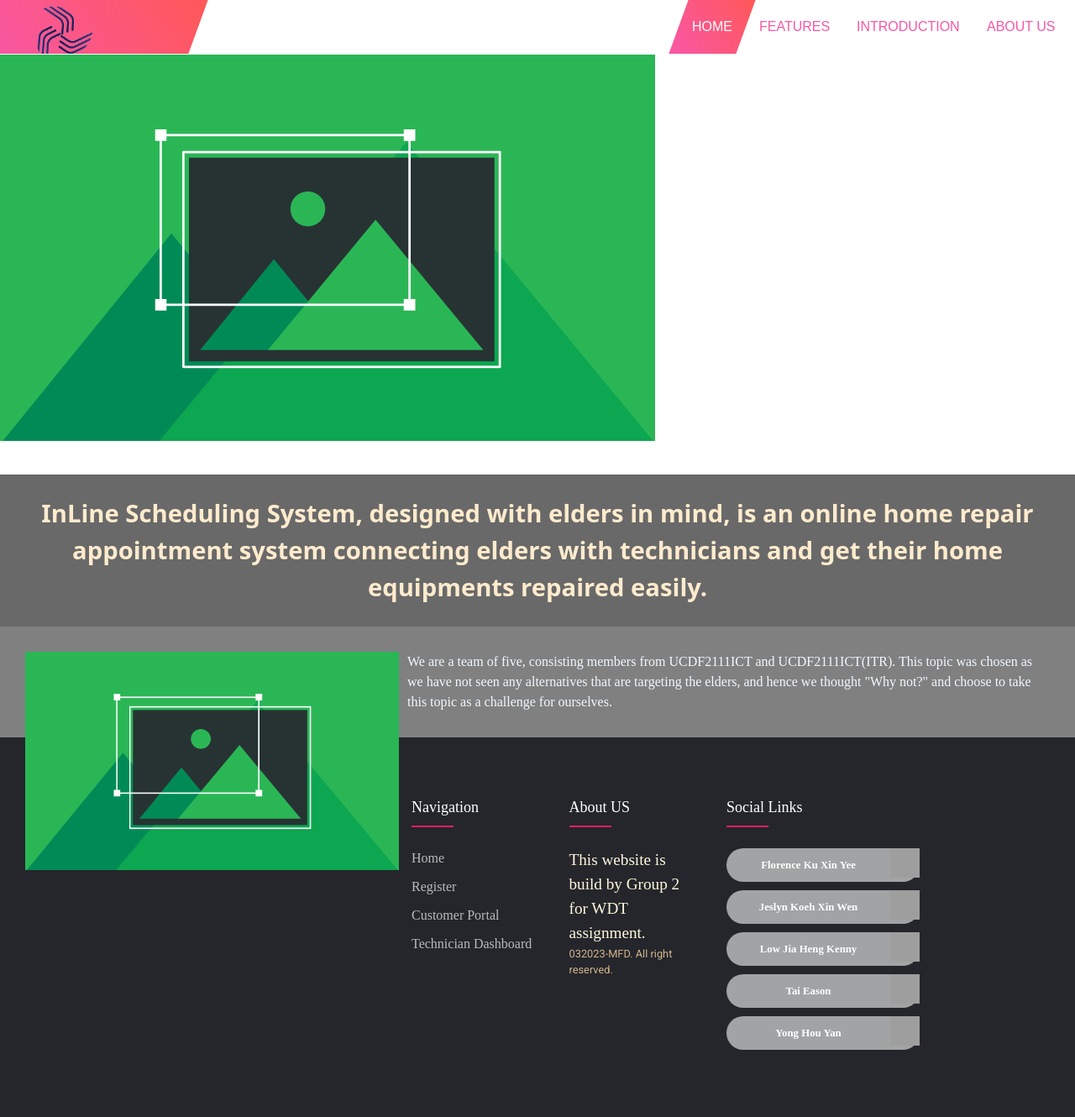
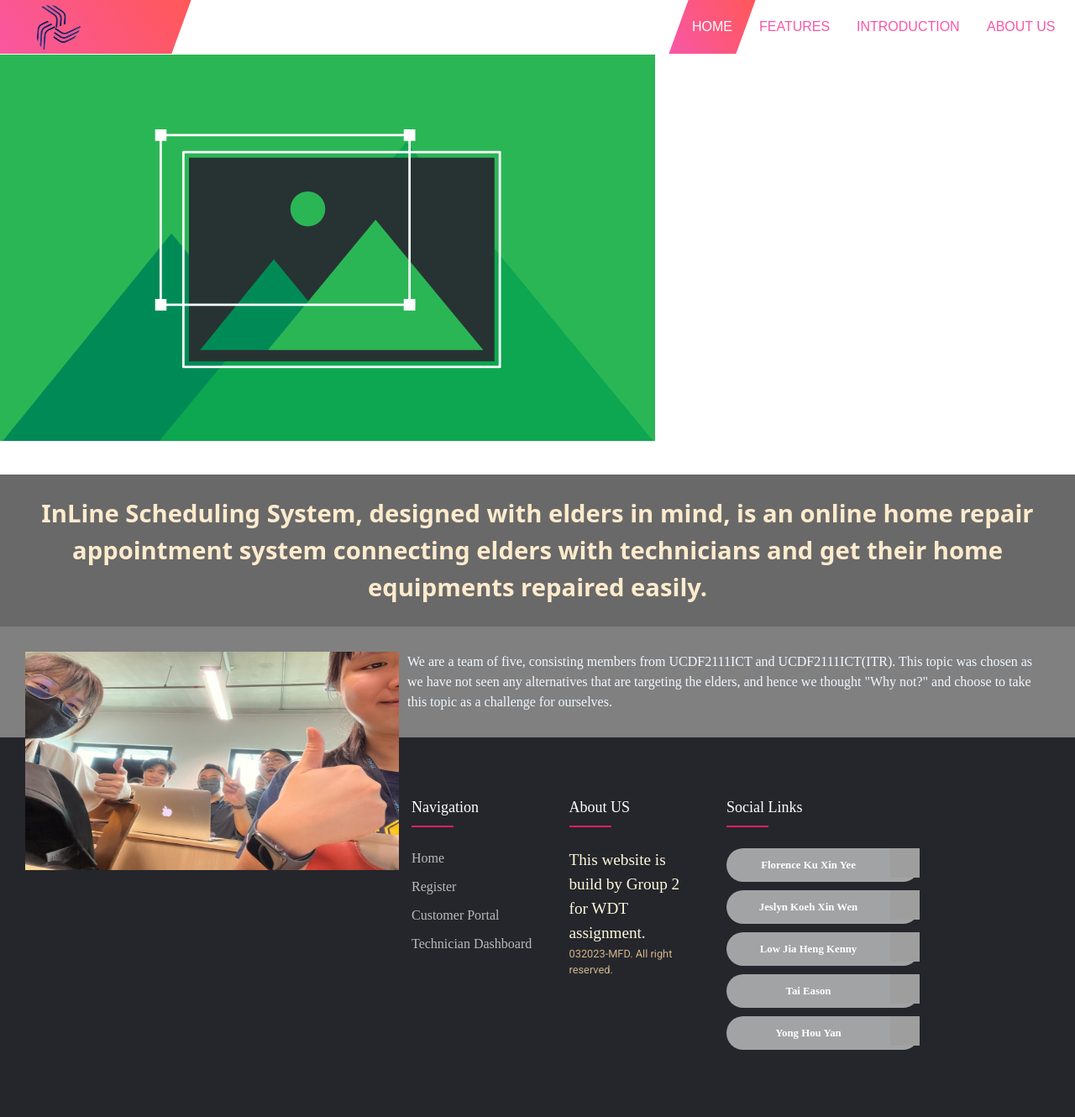
Before and after one commit to tenent007963/WDT, a PHP site: page / in a window 1280 px wide. Shown: the whole page at 84% size. Run offline with PHP 8.4, Linux system fonts and the light colour scheme; grey boxes are pictures that could not be loaded.

Commit message:
more updates, more pain

```diff
--- a/css/navbar.css
+++ b/css/navbar.css
@@ -91,7 +91,7 @@
   }
 
   img.logo-img {
-    width: 100px;
+    width: 80px;
   }
 
   .nav-link {
--- a/head.php
+++ b/head.php
@@ -18,4 +18,5 @@
             <link rel='stylesheet' href='./css/navbar.css' media='all'>";
         };
         ?>
+        <script src="https://code.jquery.com/jquery-3.6.4.min.js" integrity="sha256-oP6HI9z1XaZNBrJURtCoUT5SUnxFr8s3BzRl+cbzUq8=" crossorigin="anonymous"></script>
     </head>
--- a/index.php
+++ b/index.php
@@ -24,7 +24,7 @@ include_once "./navbar.php";
 
     <div class="col-aboutus" id="aboutus">
         <div class="wdt">
-            <img class="img-aboutus" src="./images/cover1.png" alt="WDT Group Photo of 5 team members">
+            <img class="img-aboutus" src="./images/group.jpeg" alt="WDT Group Photo of 5 team members">
             <p class="text-aboutus">We are a team of five, consisting members from UCDF2111ICT and UCDF2111ICT(ITR).
                 This topic was chosen as we have not seen any alternatives that are targeting the elders,
                 and hence we thought "Why not?" and choose to take this topic as a challenge for ourselves.</p>
```
Also changed, not shown: images/group.jpeg (added).
